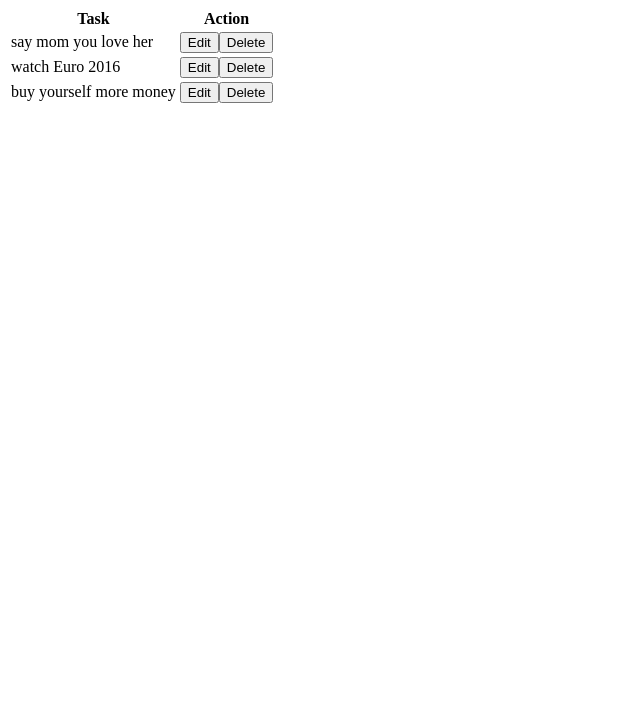
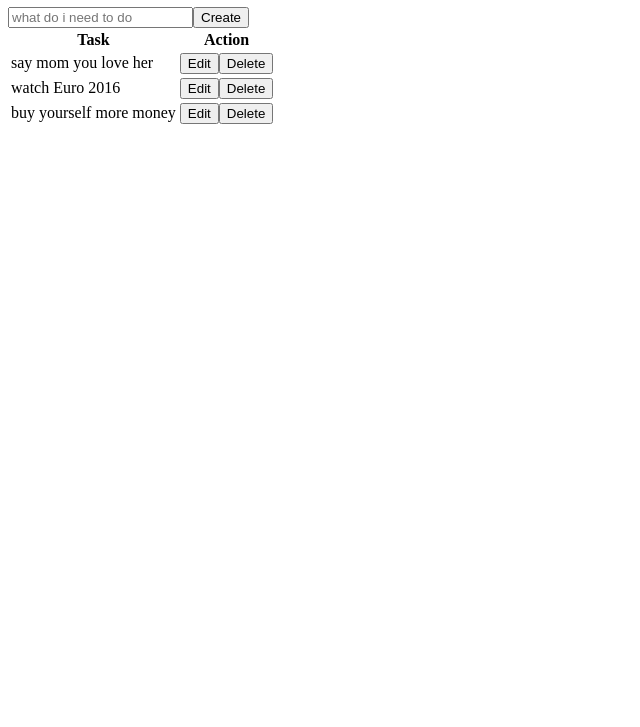
Before and after one commit to leviathan88/todo-react-webpack, a React app: page / in a window 1280 px wide. Shown: the part 73-800 px from the top of the page, without its empty margins (0-640 px from the left). Built offline with nearby package versions, Linux system fonts and the light colour scheme.

Commit message:
create todo

```diff
--- a/src/components/app.js
+++ b/src/components/app.js
@@ -1,5 +1,6 @@
 import React, { Component } from 'react'
 
+import TodosCreate from './todos-create'
 import TodosList from './todos-list'
 
 const todos = [
@@ -31,6 +32,7 @@ export default class App extends Component {
     return (
       <div>
         <h1> Welcome to where time stands still </h1>
+        <TodosCreate />
         <TodosList todos={this.state.todos}/>
       </div>
     )
--- /dev/null
+++ b/src/components/todos-create.js
@@ -0,0 +1,14 @@
+import React, { Component } from 'react'
+
+class TodosCreate extends Component {
+  render() {
+    return (
+      <form action="">
+        <input type="text" placeholder="what do i need to do" />
+        <button>Create</button>
+      </form>
+    )
+  }
+}
+
+export default TodosCreate
```
Also changed, not shown: src/mockup.html (+4 -8 lines).
